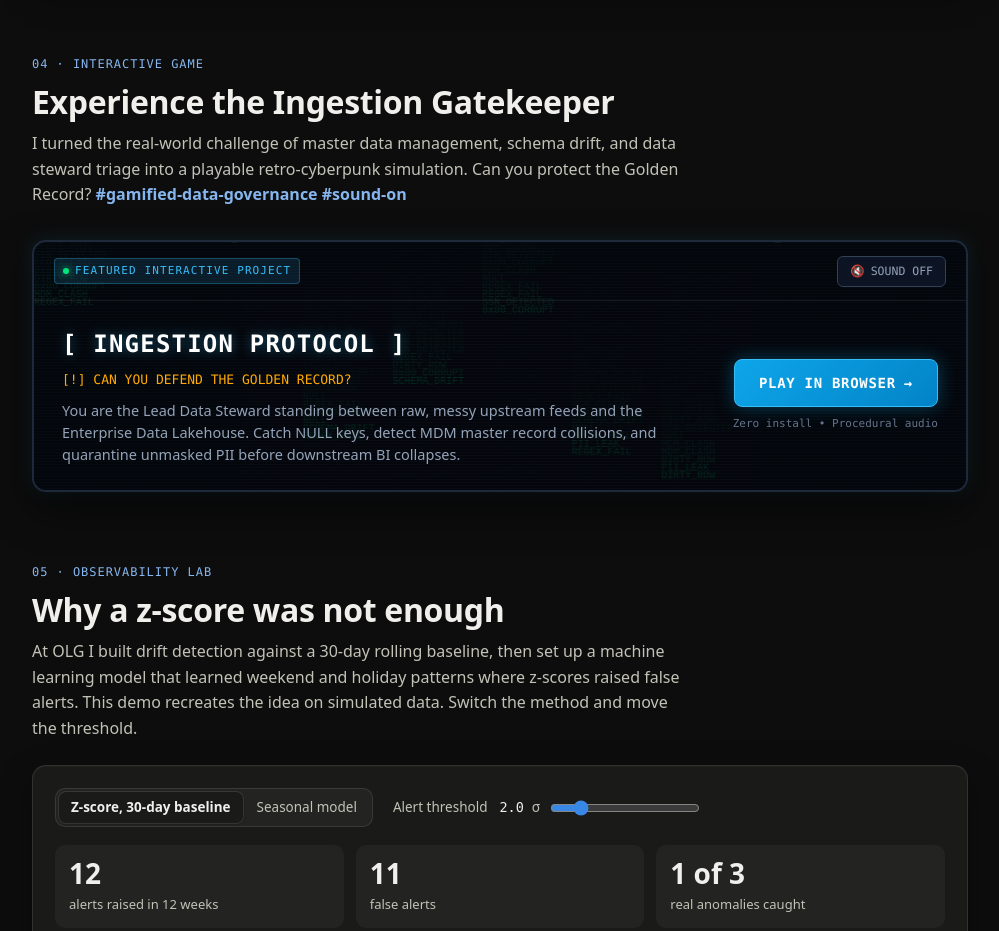
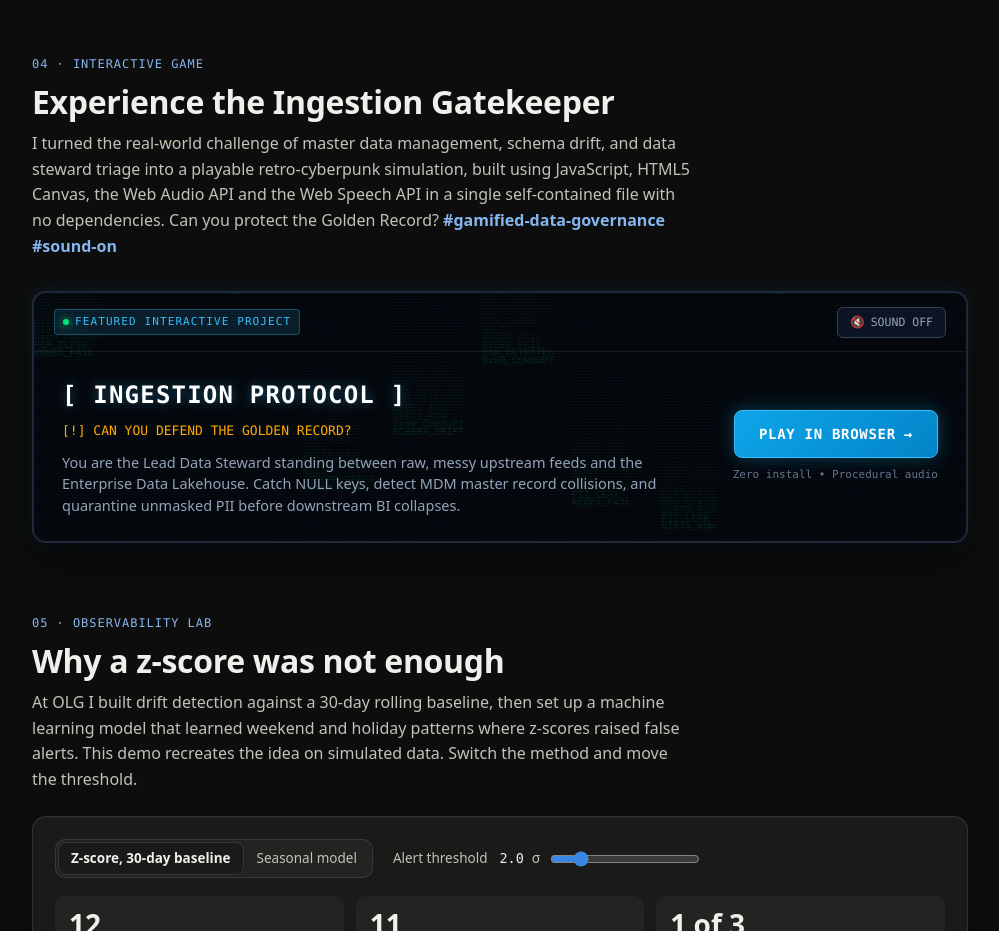
Before and after one commit to searchmont-analytics/data-analytics-site-tm, a plain HTML site: page index.html in a window 1280 px wide. Shown: the part 3540-4471 px from the top of the page, without its empty margins (264-1263 px from the left). Drawn offline with Linux system fonts and the light colour scheme; animation ran at ten frames a second.

Commit message:
Name the game's technology stack in the game section intro
Co-Authored-By: Claude Opus 5.5 <noreply@anthropic.com>

```diff
--- a/index.html
+++ b/index.html
@@ -159,7 +159,7 @@
       <div class="sec-head">
         <p class="eyebrow">04 · Interactive game</p>
         <h2>Experience the Ingestion Gatekeeper</h2>
-        <p class="sub">I turned the real-world challenge of master data management, schema drift, and data steward triage into a playable retro-cyberpunk simulation. Can you protect the Golden Record? <span class="hashtag">#gamified-data-governance</span> <span class="hashtag">#sound-on</span></p>
+        <p class="sub">I turned the real-world challenge of master data management, schema drift, and data steward triage into a playable retro-cyberpunk simulation, built using JavaScript, HTML5 Canvas, the Web Audio API and the Web Speech API in a single self-contained file with no dependencies. Can you protect the Golden Record? <span class="hashtag">#gamified-data-governance</span> <span class="hashtag">#sound-on</span></p>
       </div>
 
       <a class="game-ad-card" id="portfolioGameAd" href="https://searchmont-analytics.github.io/dq_games/" target="_blank" rel="noopener noreferrer">
```
